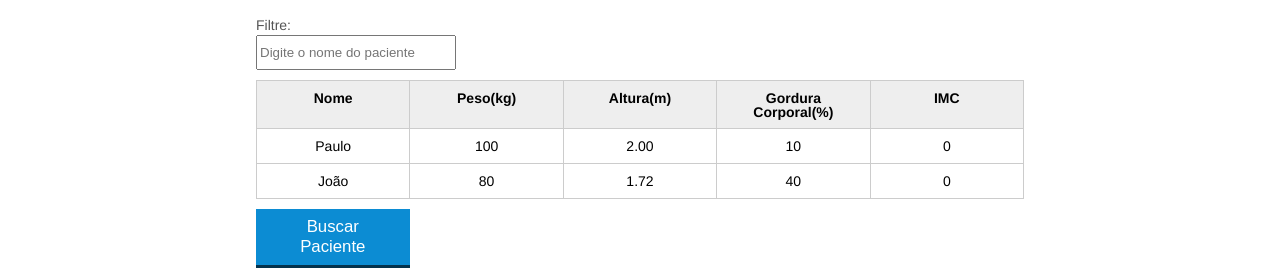
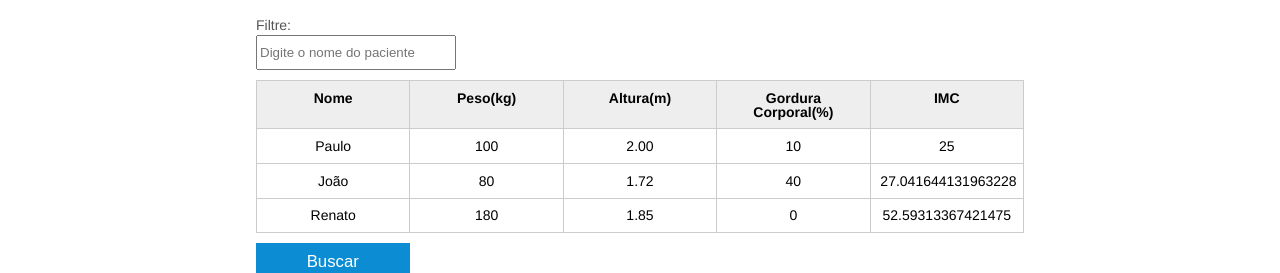
Before and after one commit to renatosampaio81/aluraJS_PLW, a plain HTML site: page Projeto/index.html in a window 1280 px wide. Shown: the part 123-396 px from the top of the page. Drawn offline with Linux system fonts and the light colour scheme.

Commit message:
concluído aula 08

```diff
--- a/Projeto/index.html
+++ b/Projeto/index.html
@@ -32,18 +32,26 @@
 					<tbody id="tabela-pacientes">
 						<tr class="paciente" id="primeiro-paciente">
 							<td class="info-nome">Paulo</td>
-							<td class="info-peso" id="peso-1">100</td>
-							<td class="info-altura" id="altura-1">2.00</td>
+							<td class="info-peso">100</td>
+							<td class="info-altura">2.00</td>
 							<td class="info-gordura">10</td>
-							<td class="info-imc" id="imc-1">0</td>
+							<td class="info-imc">0</td>
 						</tr>
 
 						<tr class="paciente" >
 							<td class="info-nome">João</td>
-							<td class="info-peso" id="peso-2">80</td>
-							<td class="info-altura" id="altura-2">1.72</td>
+							<td class="info-peso">80</td>
+							<td class="info-altura">1.72</td>
 							<td class="info-gordura">40</td>
-							<td class="info-imc" id="imc-2">0</td>
+							<td class="info-imc">0</td>
+						</tr>
+
+						<tr class="paciente" >
+							<td class="info-nome">Renato</td>
+							<td class="info-peso">180</td>
+							<td class="info-altura">1.85</td>
+							<td class="info-gordura">0</td>
+							<td class="info-imc">0</td>
 						</tr>
 					</tbody>
 				</table>
--- a/Projeto/js/calcula-imc.js
+++ b/Projeto/js/calcula-imc.js
@@ -1,3 +1,4 @@
+/*
 var tdPeso = document.getElementById("peso-1");
 var tdAltura = document.getElementById("altura-1");
 
@@ -13,19 +14,27 @@ var peso2 = tdPeso.textContent;
 var altura2 = tdAltura.textContent;
 var paciente2 = {peso:peso2, altura:altura2};
 
+var pacientes = [paciente1, paciente2];
+*/
 
-var pacientes = [paciente1, paciente2];
+var trsPacientes = document.getElementsByClassName("paciente"); // Array de trs da classe paciente
 
 var posAtual = 0;
-while(posAtual <= pacientes.length - 1){ // o array é de tamanho 2, mas a última posição é a posição 1. Enquanto a posAtual for menor ou igual a 1, ele executa o código, pegando os 2 objetos do array
-    var paciente = pacientes[posAtual];
+while(posAtual <= trsPacientes.length - 1){ // o array é de tamanho 2, mas a última posição é a posição 1. Enquanto a posAtual for menor ou igual a 1, ele executa o código, pegando os 2 objetos do array
+    var pacienteTr = trsPacientes[posAtual]; // vai pegando cada um dos pacientes contidos em cada TR
+
+    var tdNome = pacienteTr.getElementsByClassName("info-nome")[0]; // dentro de cada paciente, pega a informação contida na classe info-name
+    var tdPeso = pacienteTr.getElementsByClassName("info-peso")[0]; // se trata de um array de um único objeto, não tem dois pesos dentro de um paciente, mas por se tratar de getElementsByClassName é necessário especificar
+    var tdAltura = pacienteTr.getElementsByClassName("info-altura")[0];
+
+    var paciente = {nome:tdNome.textContent, peso:tdPeso.textContent, altura:tdAltura.textContent}; // criei o objeto paciente que contem as características que puxei via getElementsByClassName
 
     var ehDifDeZero = (altura !=0); // se a altura for 0, é atribuido false à variável
     if(ehDifDeZero){
         var imc = paciente.peso / (paciente.altura * paciente.altura);
 
-        //var tdImc = document.getElementById("imc-2");
-        //tdImc.textContent = imc;
+        var tdImc = pacienteTr.getElementsByClassName("info-imc")[0];
+        tdImc.textContent = imc;
         console.log(imc);
     } else{
         console.log("Não executei porque a altura eh igual a zero");
```
